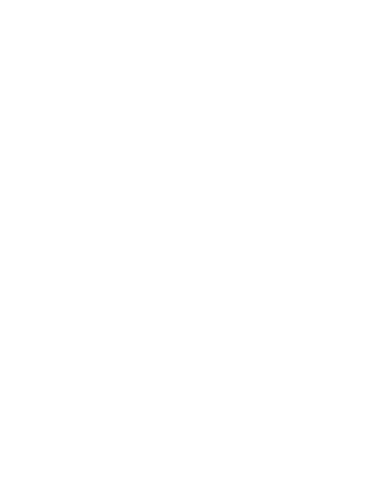
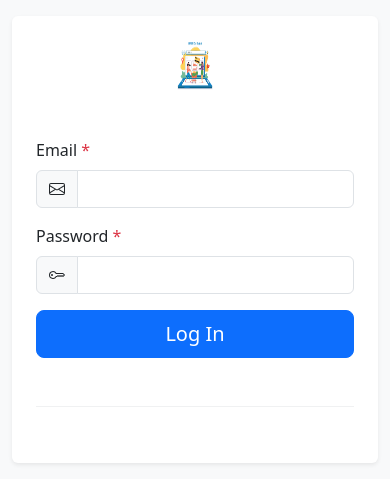
Before and after one commit to Proyek-Three/fe-promosi-umkm, a plain HTML site: page auth/login.html in a window 390 px wide. Drawn offline with nearby package versions, Linux system fonts and the light colour scheme.

Commit message:
added gmail login logic and added login landing page

```diff
--- a/auth/login.html
+++ b/auth/login.html
@@ -0,0 +1,72 @@
+<!DOCTYPE html>
+<html lang="en">
+<head>
+    <meta charset="UTF-8">
+    <meta name="viewport" content="width=device-width, initial-scale=1.0">
+    <title>Document</title>
+    <link rel="stylesheet" href="https://unpkg.com/bootstrap@5.3.3/dist/css/bootstrap.min.css">
+</head>
+<body>
+    <div class="bg-light py-3 py-md-5">
+        <div class="container">
+            <div class="row justify-content-md-center">
+                <div class="col-12 col-md-11 col-lg-8 col-xl-7 col-xxl-6">
+                    <div class="bg-white p-4 p-md-5 rounded shadow-sm">
+                        <div class="row">
+                            <div class="col-12">
+                                <div class="text-center mb-5">
+                                    <a href="#!">
+                                        <img src="/assets/img/umkm.webp" alt="BootstrapBrain Logo" width="50" height="50">
+                                    </a>
+                                </div>
+                            </div>
+                        </div>
+                        <form action="#" onsubmit="getLogin(); return false;">
+                            <div class="row gy-3 gy-md-4 overflow-hidden">
+                                <div class="col-12">
+                                    <label for="email" class="form-label">Email <span class="text-danger">*</span></label>
+                                    <div class="input-group">
+                                        <span class="input-group-text">
+                                            <svg xmlns="http://www.w3.org/2000/svg" width="16" height="16" fill="currentColor" class="bi bi-envelope" viewBox="0 0 16 16">
+                                                <path d="M0 4a2 2 0 0 1 2-2h12a2 2 0 0 1 2 2v8a2 2 0 0 1-2 2H2a2 2 0 0 1-2-2V4Zm2-1a1 1 0 0 0-1 1v.217l7 4.2 7-4.2V4a1 1 0 0 0-1-1H2Zm13 2.383-4.708 2.825L15 11.105V5.383Zm-.034 6.876-5.64-3.471L8 9.583l-1.326-.795-5.64 3.47A1 1 0 0 0 2 13h12a1 1 0 0 0 .966-.741ZM1 11.105l4.708-2.897L1 5.383v5.722Z" />
+                                            </svg>
+                                        </span>
+                                        <input type="email" class="form-control" name="email" id="email" required>
+                                    </div>
+                                </div>
+                                <div class="col-12">
+                                    <label for="password" class="form-label">Password <span class="text-danger">*</span></label>
+                                    <div class="input-group">
+                                        <span class="input-group-text">
+                                            <svg xmlns="http://www.w3.org/2000/svg" width="16" height="16" fill="currentColor" class="bi bi-key" viewBox="0 0 16 16">
+                                                <path d="M0 8a4 4 0 0 1 7.465-2H14a.5.5 0 0 1 .354.146l1.5 1.5a.5.5 0 0 1 0 .708l-1.5 1.5a.5.5 0 0 1-.708 0L13 9.207l-.646.647a.5.5 0 0 1-.708 0L11 9.207l-.646.647a.5.5 0 0 1-.708 0L9 9.207l-.646.647A.5.5 0 0 1 8 10h-.535A4 4 0 0 1 0 8zm4-3a3 3 0 1 0 2.712 4.285A.5.5 0 0 1 7.163 9h.63l.853-.854a.5.5 0 0 1 .708 0l.646.647.646-.647a.5.5 0 0 1 .708 0l.646.647.646-.647a.5.5 0 0 1 .708 0l.646.647.793-.793-1-1h-6.63a.5.5 0 0 1-.451-.285A3 3 0 0 0 4 5z" />
+                                                <path d="M4 8a1 1 0 1 1-2 0 1 1 0 0 1 2 0z" />
+                                            </svg>
+                                        </span>
+                                        <input type="password" class="form-control" name="password" id="password" value="" required>
+                                    </div>
+                                </div>
+                                <div class="col-12">
+                                    <div class="d-grid">
+                                        <button class="btn btn-primary btn-lg" type="submit">Log In</button>
+                                    </div>
+                                </div>
+                            </div>
+                        </form>
+                        <div class="row">
+                            <div class="col-12">
+                                <hr class="mt-5 mb-4 border-secondary-subtle">
+                                <div class="d-flex gap-2 gap-md-4 flex-column flex-md-row justify-content-md-center">
+                                    <a href="#!" class="link-secondary text-decoration-none"></a>
+                                    <a href="#!" class="link-secondary text-decoration-none"></a>
+                                </div>
+                            </div>
+                        </div>
+                    </div>
+                </div>
+            </div>
+        </div>
+    </div>
+    <script src="js/login.js"></script>
+</body>
+</html>
```
Also changed, not shown: assets/js/login.js (added, +42 -0 lines), index.html (+3 -3 lines), assets/img/jul.jpg (added), 2 other files.
